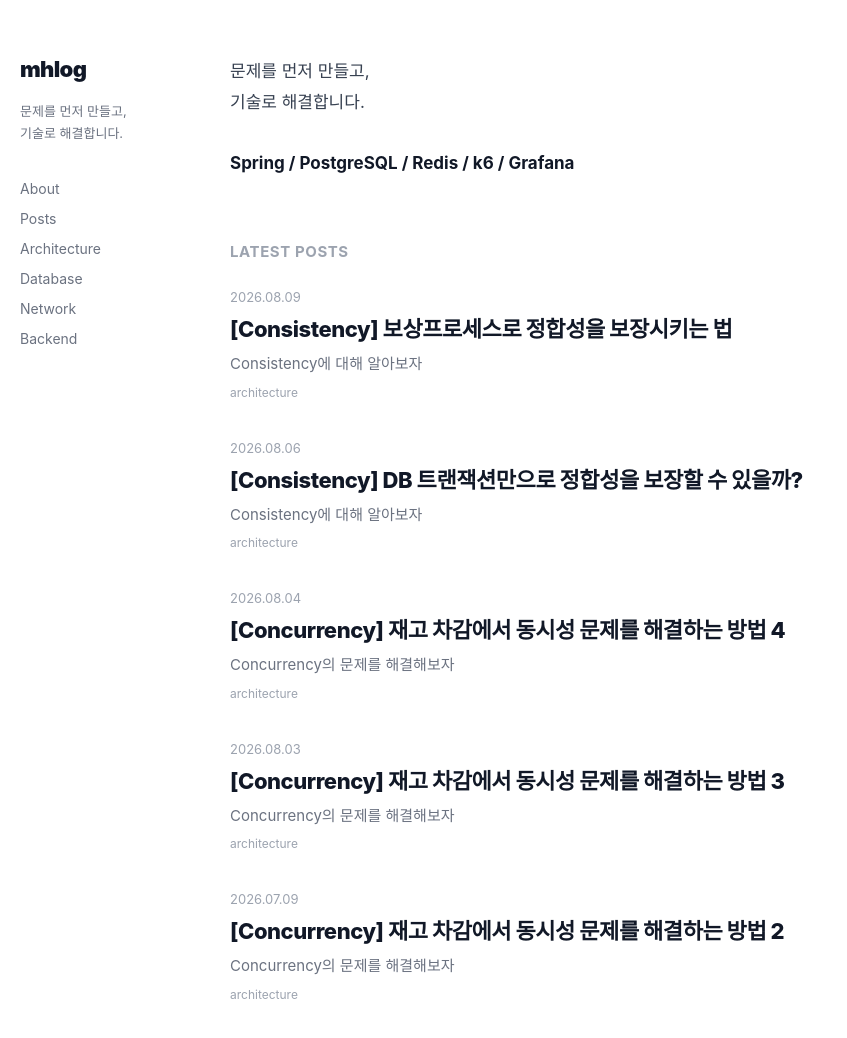
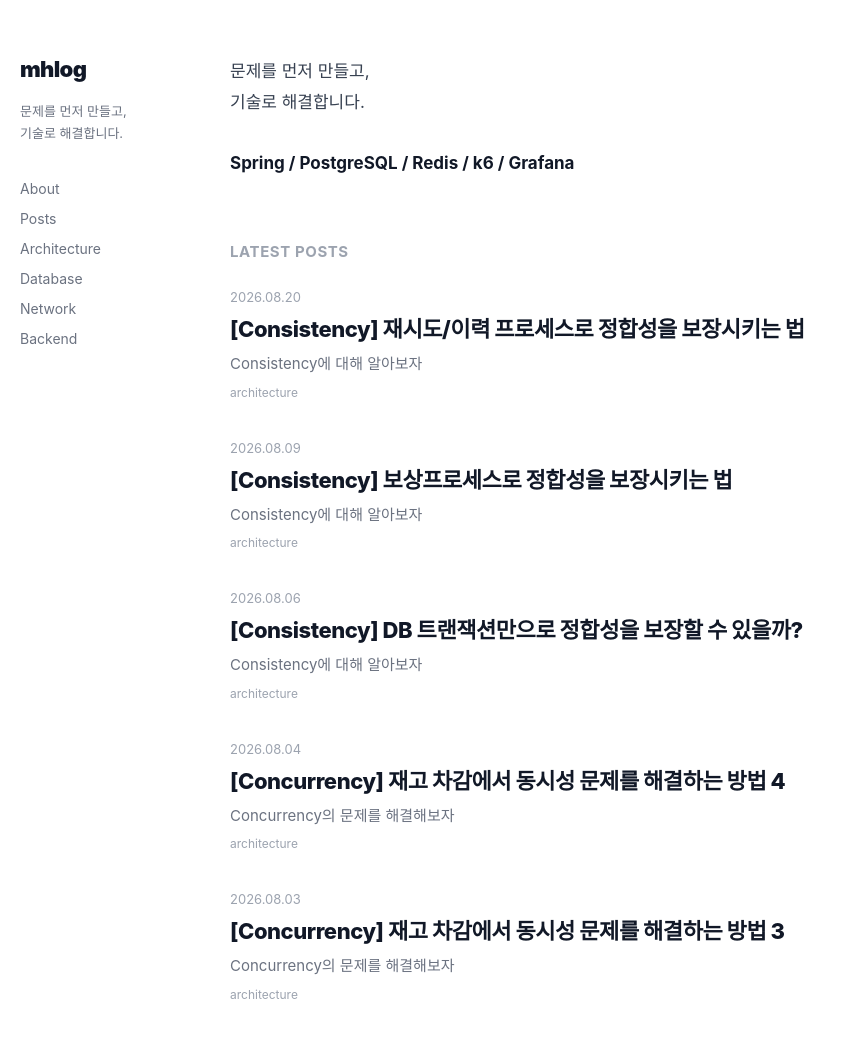
Before and after one commit to sssm987/blog, a Jekyll site: the page built from index.markdown, in a window 1280 px wide and 1098 px high. Shown: the top 1038 px of the window, without its empty margins (0-847 px from the left). Built offline with Jekyll 4.4.1, drawn with Linux system fonts in a browser that asks for light colours; part of the change alters nothing that is shown.

Commit message:
feat : 재시도/이력 프로세스 임시저장

````diff
--- a/_posts/2026-08-06-consistency-first-post.md
+++ b/_posts/2026-08-06-consistency-first-post.md
@@ -6,7 +6,7 @@ categories :
   - architecture
 description : Consistency에 대해 알아보자
 series: consistency
-series_order: 2
+series_order: 1
 ---
 
 ## 개요
--- a/_posts/2026-08-09-consistency-second-post.md
+++ b/_posts/2026-08-09-consistency-second-post.md
@@ -6,7 +6,7 @@ categories :
   - architecture
 description : Consistency에 대해 알아보자
 series: consistency
-series_order: 1
+series_order: 2
 ---
 
 ## 개요
--- /dev/null
+++ b/_posts/2026-08-20-consistency-third-post.md
@@ -0,0 +1,84 @@
+---
+layout: post
+title: "[Consistency] 재시도/이력 프로세스로 정합성을 보장시키는 법"
+date: 2026-08-20 23:00:00 +0900
+categories :
+  - architecture
+description : Consistency에 대해 알아보자
+series: consistency
+series_order: 3
+---
+
+## 개요
+저번에는 보상프로세스로 정합성을 맞추는 방법을 구현해봤다.
+실패시 정합성은 맞춰졌지만 보상프로세스도 실패 할 경우는 정합성을 맞출 수 없다.
+이번시간에는 재시도/이력 프로세스를 이용하여 정합성을 맞추는 실험을 해보겠다.
+
+## 시스템 구성
+이번 시리즈에서는 간단하게 주문, 결제 도메인을 이용할것이다.
+주문, 결제 도메인은 엄청 복잡한 도메인이다 그렇기에 실무에서는 많은 예외 상황 처리와 많은 검증, 많은 테이블, 컬럼이 필요하지만 이번 시리즈에서는 정합성을 위해 최대한 간단하게 필요한 부분만 구현 할 것 이다.
+(Validation check, Exception 이런것들은 넘어갈것이다) .
+
+시스템 구성은 주문서버와 결제서버와 API통신을 하는 방식으로 했고 결제서버는 Mock서버로 응답값만 넘어오도록 구성했다.
+DB는 주문서버에만 연동하였다.
+<img src="{{ '/assets/images/concurrency/0820/configuration_diagram.png' | relative_url }}" alt="ConfigurationDiagram" />
+
+DB테이블은 기존과 동일한 테이블에 추가로 이력 테이블을 하나 만들었다.
+이력 테이블은 API 호출시 상태값을 저장하는 테이블이다.
+<img src="{{ '/assets/images/concurrency/0820/erd.png' | relative_url }}" alt="erd" />
+
+## 실험 환경
+실험 환경은 Spring boot,k6,PostgreSQL이며 모두 맥북에 도커를 이용하여 띄워 테스트 할 것 이다.
+
+실험에서 사용한 전체 코드는
+<a href="https://github.com/sssm987/payment/tree/validate-payment-approval" target="_blank" rel="noopener noreferrer">[여기에서 확인할 수 있다(주문 서버)]</a>
+<a href="https://github.com/sssm987/pg" target="_blank" rel="noopener noreferrer">[여기에서 확인할 수 있다(결제 서버)]</a>
+
+## 설명
+```java
+public void createOrder(OrderCreateRequestDTO dto) {
+    log.info("주문 생성 시작. memberId={}, productId={}",dto.memberId(),dto.productId());
+    OrderContext orderContext = orderTransactionService.prepareOrder(dto);
+    log.info("주문 생성 완료. orderId={}",orderContext.orderId());
+    PaymentApproveResponseCmd paymentApproveResponseCmd;
+
+    try {
+        paymentApproveResponseCmd = paymentApiService.approve(PaymentApproveCmd.builder()
+                .orderId(orderContext.orderId())
+                .paymentId(orderContext.paymentId())
+                .fee(orderContext.productPrice())
+                .build());
+        log.info("PG 승인 성공 transactionId={}",paymentApproveResponseCmd.transactionId());
+    }catch (Exception e){
+        retryHistoryService.retryHistoryRetry(orderContext.retryId());
+        log.info("PG 승인 실패 paymentId={}",orderContext.paymentId());
+        throw e;
+    }
+
+    retryHistoryService.retryHistorySuccess(orderContext.retryId());
+
+    try {
+        orderTransactionService.completePayment(orderContext);
+    }catch (Exception e){
+        long retryId = retryHistoryService.retryHistoryCancelCreate(orderContext.productPrice(),
+                orderContext.orderId(),
+                orderContext.paymentId(),
+                dto.productId(),
+                paymentApproveResponseCmd.transactionId());
+        log.info("주문 완료 변경 실패 orderId={}",orderContext.orderId());
+        try {
+            paymentApiService.cancel(PaymentCancelCmd.builder()
+                    .transactionId(paymentApproveResponseCmd.transactionId())
+                    .amount(paymentApproveResponseCmd.amount())
+                    .build());
+        }catch (Exception e2){
+            log.info("PG 취소 API 실패 transactionId={}",paymentApproveResponseCmd.transactionId());
+            retryHistoryService.retryHistoryRetry(retryId);
+            throw e;
+        }
+        retryHistoryService.retryHistorySuccess(retryId);
+        orderTransactionService.compensateCompletionFailure(dto.productId(), orderContext);
+        throw e;
+    }
+}
+```
````
Also changed, not shown: assets/images/concurrency/0820/configuration_diagram.png (added), assets/images/concurrency/0820/erd.png (added).
